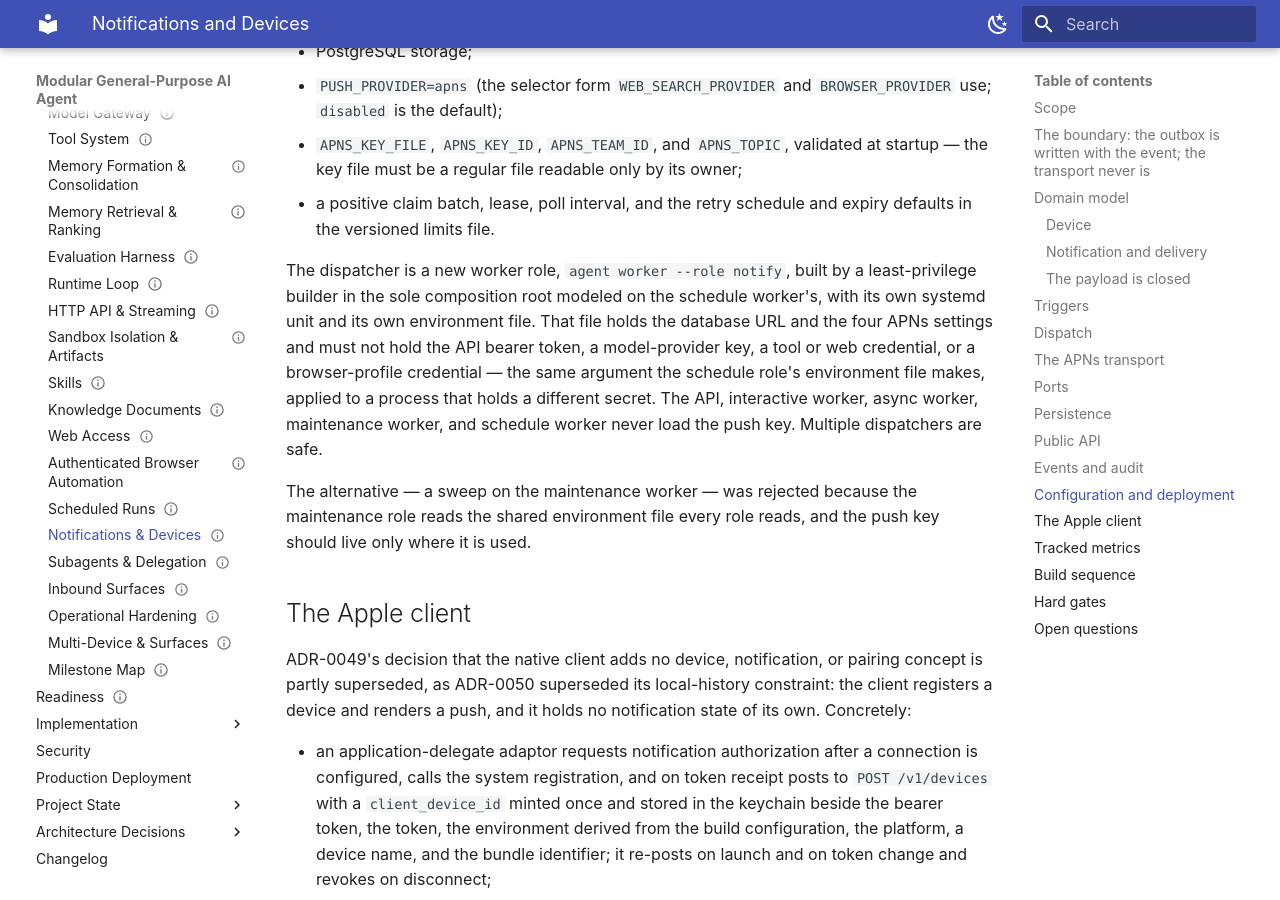
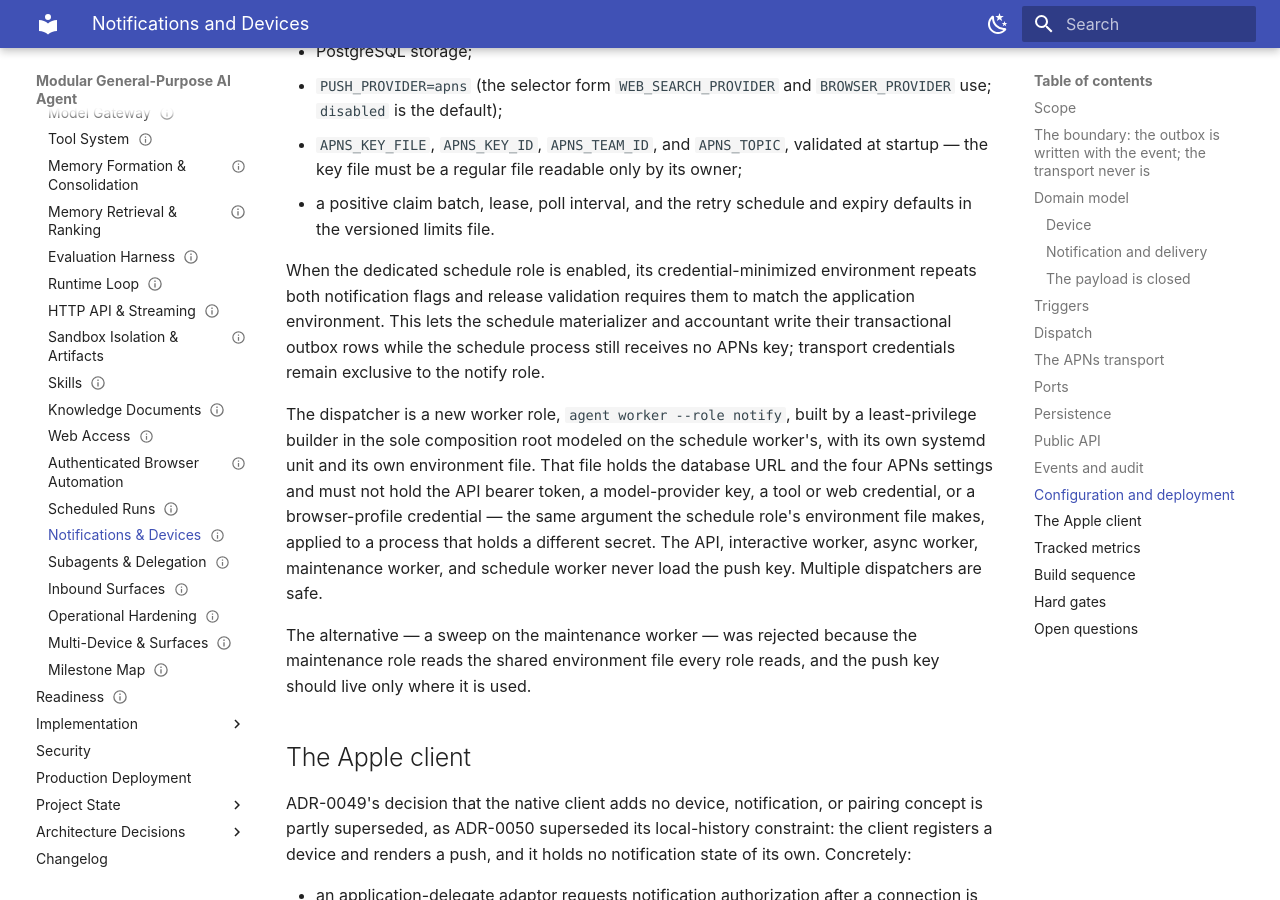
Before and after one commit to avitus/veetbot, an MkDocs documentation site: the page built from docs/plan/notifications-and-devices.md, in a window 1280 px wide and 900 px high, scrolled down 14195 px. Built offline with MkDocs 1.6.1 and Material for MkDocs 9.7.7, drawn with Linux system fonts in a browser that asks for light colours.

Commit message:
fix: keep schedule notification flags aligned
Reading-Lane: A

```diff
--- a/docs/plan/notifications-and-devices.md
+++ b/docs/plan/notifications-and-devices.md
@@ -664,6 +664,13 @@ requires:
 - a positive claim batch, lease, poll interval, and the retry schedule and
   expiry defaults in the versioned limits file.
 
+When the dedicated schedule role is enabled, its credential-minimized
+environment repeats both notification flags and release validation requires
+them to match the application environment. This lets the schedule materializer
+and accountant write their transactional outbox rows while the schedule process
+still receives no APNs key; transport credentials remain exclusive to the
+notify role.
+
 The dispatcher is a new worker role, `agent worker --role notify`, built by a
 least-privilege builder in the sole composition root modeled on the schedule
 worker's, with its own systemd unit and its own environment file. That file
```
Also changed, not shown: docs/status/project-state.yaml (+10 -0 lines), 4 other files.
